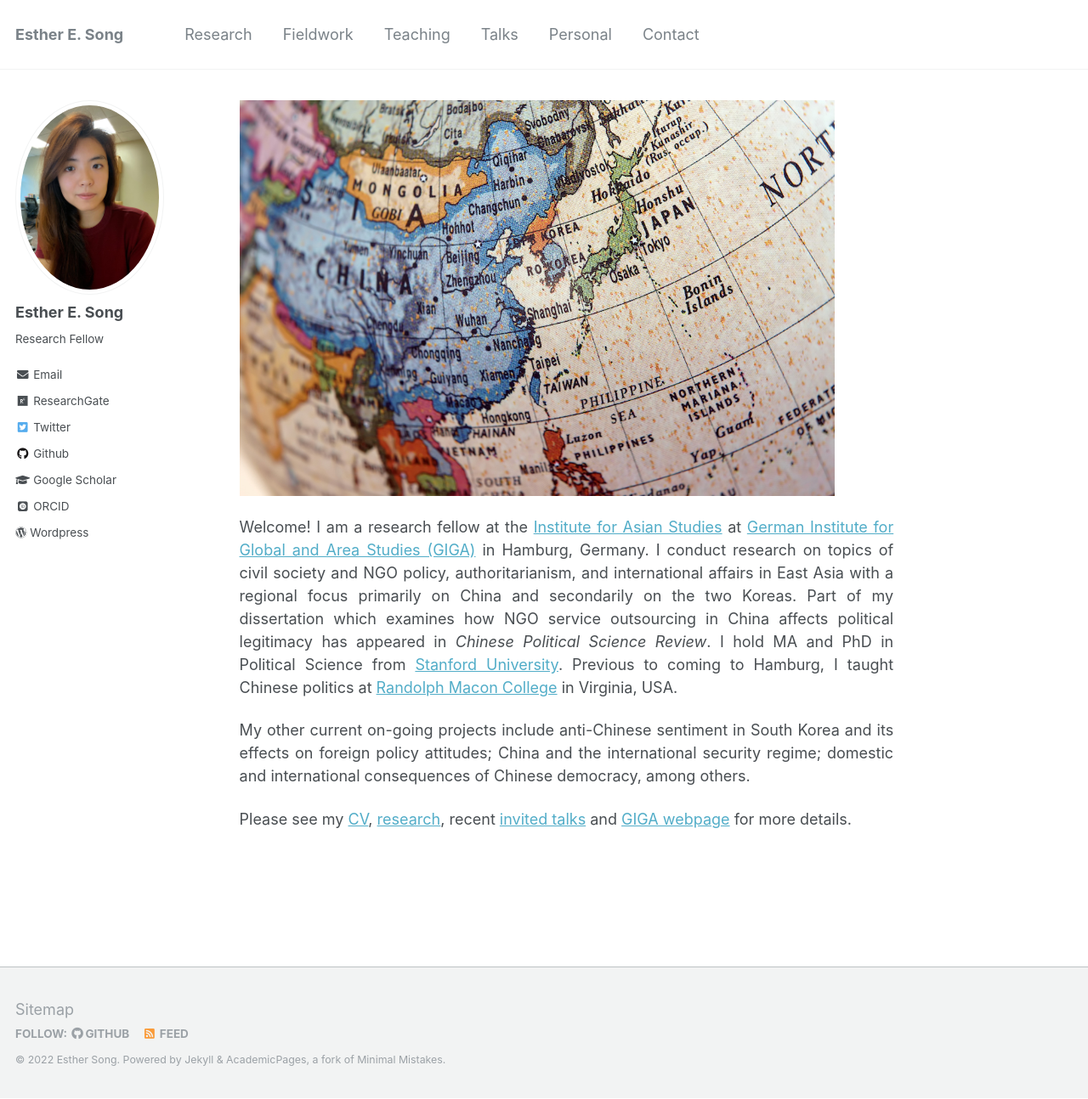
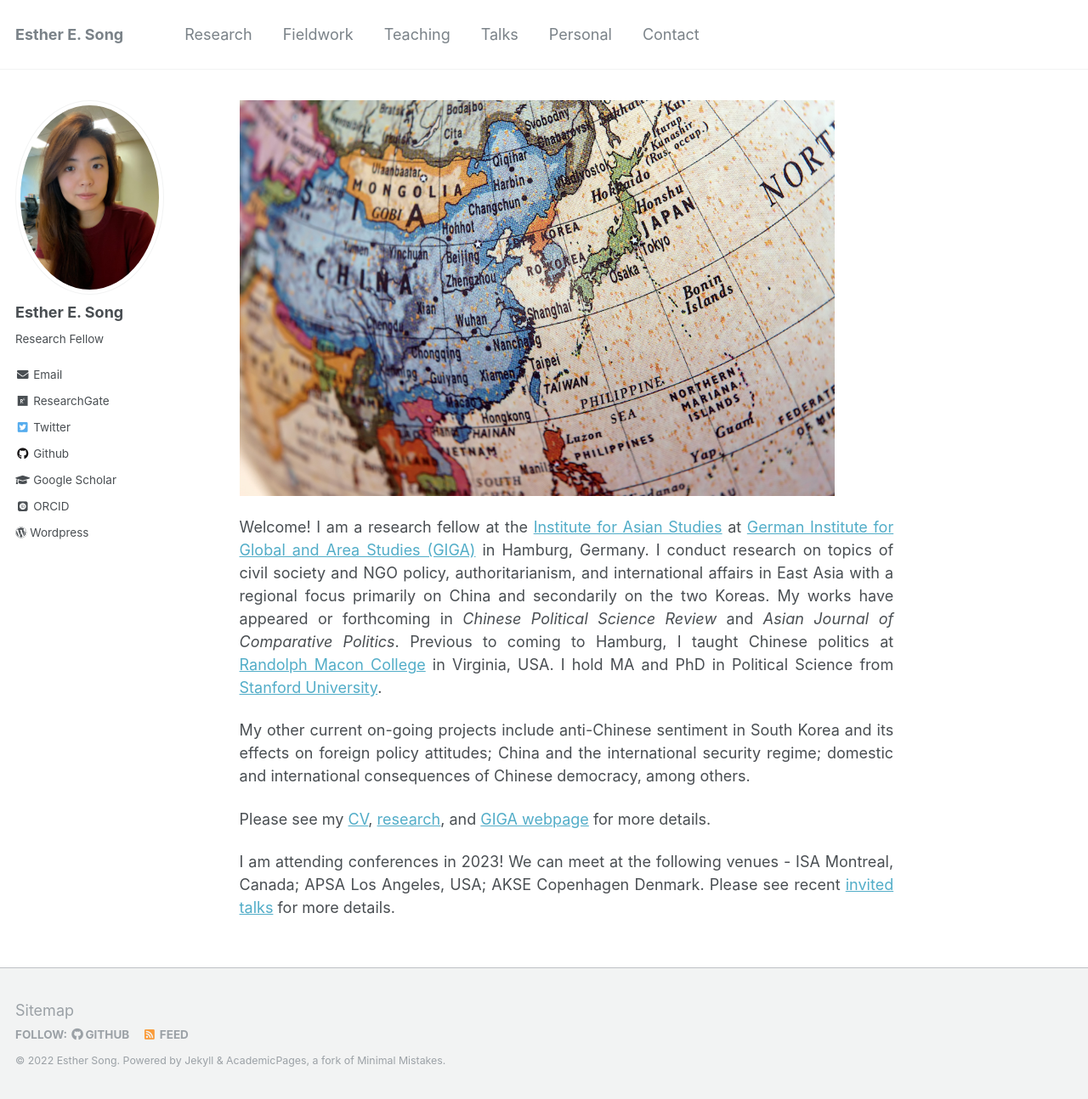
Before and after one commit to ehsong/ehsong.github.io, a Jekyll site: the page built from _pages/about.md, in a window 1280 px wide and 1294 px high. Shown: the whole window at 85% size. Built offline with Jekyll 4.4.1, drawn with Linux system fonts in a browser that asks for light colours; some web fonts are replaced.

Commit message:
Update about.md

```diff
--- a/_pages/about.md
+++ b/_pages/about.md
@@ -9,8 +9,10 @@
 ---
 <img src="https://github.com/ehsong/ehsong.github.io/blob/master/images/east_asia_resized.jpg?raw=true" width="700" height="466">
 
-Welcome! I am a research fellow at the [Institute for Asian Studies](https://www.giga-hamburg.de/en/institutes/giga-institute-for-asian-studies/) at [German Institute for Global and Area Studies (GIGA)](https://www.giga-hamburg.de/en/) in Hamburg, Germany. I conduct research on topics of civil society and NGO policy, authoritarianism, and international affairs in East Asia with a regional focus primarily on China and secondarily on the two Koreas. Part of my dissertation which examines how NGO service outsourcing in China affects political legitimacy has appeared in *Chinese Political Science Review*. I hold MA and PhD in Political Science from [Stanford University](https://stanford.edu). Previous to coming to Hamburg, I taught Chinese politics at [Randolph Macon College](https://www.rmc.edu/) in Virginia, USA.
+Welcome! I am a research fellow at the [Institute for Asian Studies](https://www.giga-hamburg.de/en/institutes/giga-institute-for-asian-studies/) at [German Institute for Global and Area Studies (GIGA)](https://www.giga-hamburg.de/en/) in Hamburg, Germany. I conduct research on topics of civil society and NGO policy, authoritarianism, and international affairs in East Asia with a regional focus primarily on China and secondarily on the two Koreas. My works have appeared or forthcoming in *Chinese Political Science Review* and *Asian Journal of Comparative Politics*. Previous to coming to Hamburg, I taught Chinese politics at [Randolph Macon College](https://www.rmc.edu/) in Virginia, USA. I hold MA and PhD in Political Science from [Stanford University](https://stanford.edu).
 
 My other current on-going projects include anti-Chinese sentiment in South Korea and its effects on foreign policy attitudes; China and the international security regime; domestic and international consequences of Chinese democracy, among others.
 
-Please see my [CV](https://drive.google.com/file/d/1FwI24XyN1DIWk9z6mI6AKxtD0c_OYP9b/view?usp=sharing), [research](https://ehsong.github.io/research/), recent [invited talks](https://ehsong.github.io/talks/) and [GIGA webpage](https://www.giga-hamburg.de/en/the-giga/team/song-esther) for more details.
+Please see my [CV](https://drive.google.com/file/d/1FwI24XyN1DIWk9z6mI6AKxtD0c_OYP9b/view?usp=sharing), [research](https://ehsong.github.io/research/),  and [GIGA webpage](https://www.giga-hamburg.de/en/the-giga/team/song-esther) for more details.
+
+I am attending conferences in 2023! We can meet at the following venues - ISA Montreal, Canada; APSA Los Angeles, USA; AKSE Copenhagen Denmark. Please see recent [invited talks](https://ehsong.github.io/talks/) for more details.
```
